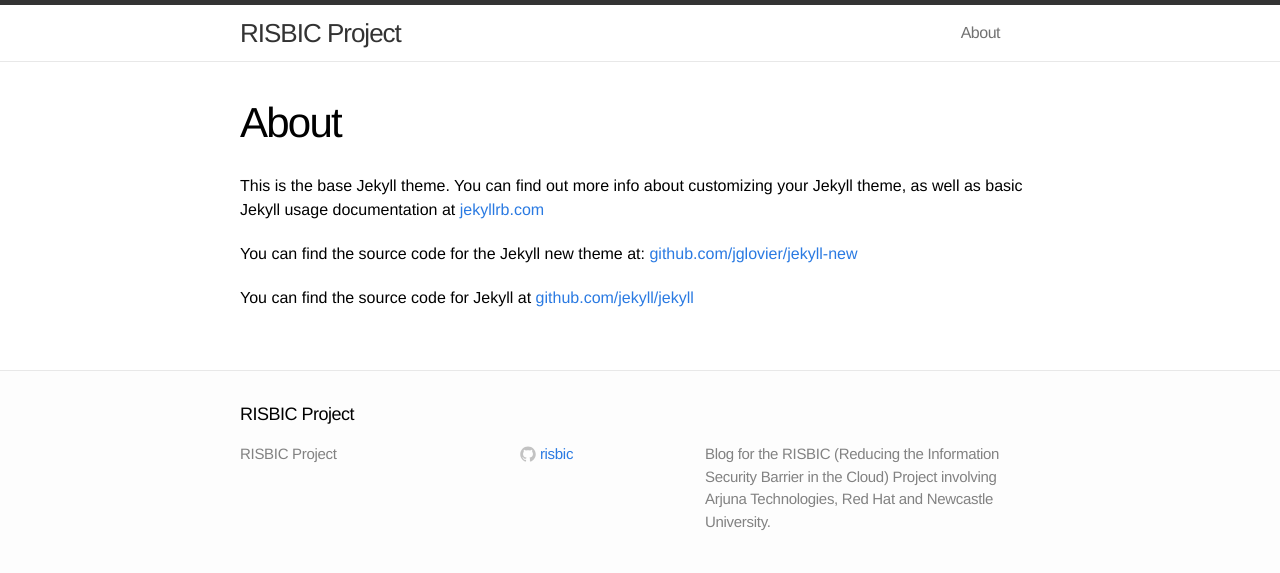
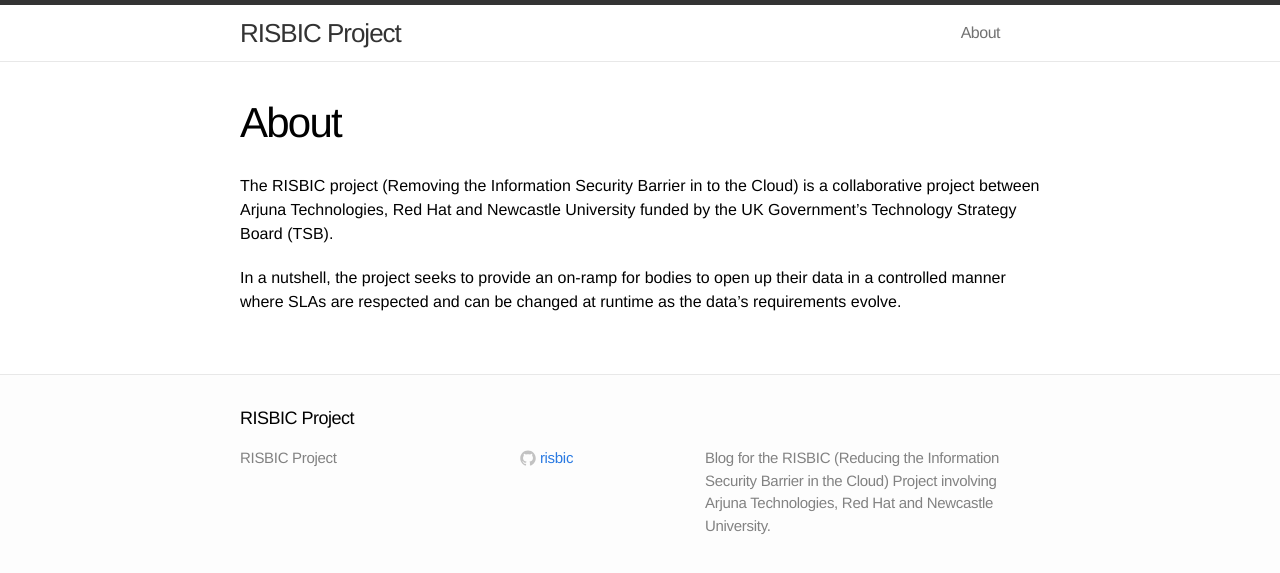
Before and after one commit to RISBIC/risbic.github.io, a Jekyll site: the page built from about.md, in a window 1280 px wide. Shown: the top 573 px of the page. Built offline with Jekyll 4.4.1, drawn with Linux system fonts in a browser that asks for light colours.

Commit message:
Updated about page

```diff
--- a/about.md
+++ b/about.md
@@ -4,8 +4,6 @@ title: About
 permalink: /about/
 ---
 
-This is the base Jekyll theme. You can find out more info about customizing your Jekyll theme, as well as basic Jekyll usage documentation at [jekyllrb.com](http://jekyllrb.com/)
+The RISBIC project (Removing the Information Security Barrier in to the Cloud) is a collaborative project between Arjuna Technologies, Red Hat and Newcastle University funded by the UK Government's Technology Strategy Board (TSB).
 
-You can find the source code for the Jekyll new theme at: [github.com/jglovier/jekyll-new](https://github.com/jglovier/jekyll-new)
-
-You can find the source code for Jekyll at [github.com/jekyll/jekyll](https://github.com/jekyll/jekyll)
+In a nutshell, the project seeks to provide an on-ramp for bodies to open up their data in a controlled manner where SLAs are respected and can be changed at runtime as the data's requirements evolve.
```
